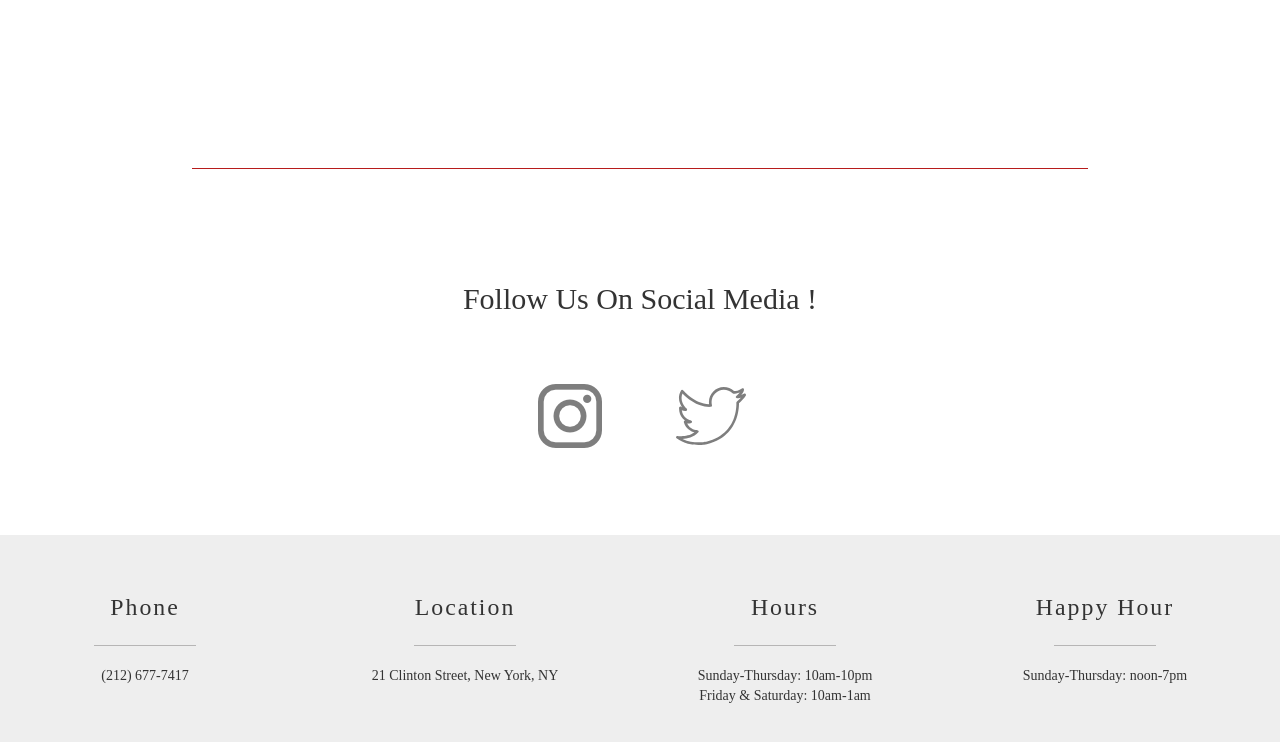
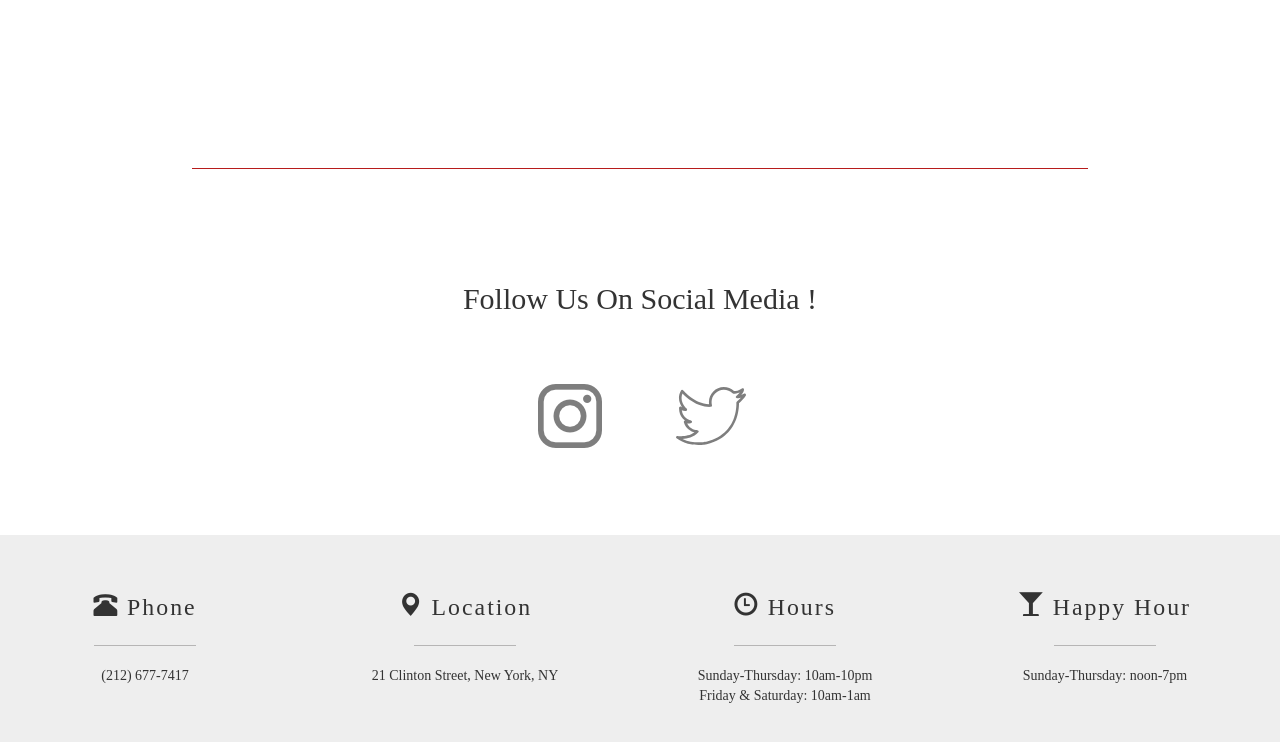
Before and after one commit to heri-g/cocoaBar, a website: page index.html in a window 1280 px wide. Shown: the part 3394-4136 px from the top of the page. Drawn offline with nearby package versions, Linux system fonts and the light colour scheme; some packages are replaced by stand-ins of ours; a script that the page names is missing; a web font is replaced by a local one.

Commit message:
icon
add icons

```diff
--- a/index.html
+++ b/index.html
@@ -286,29 +286,29 @@
     <footer class="container-fluid footerInfo" id="desktopFooter">
         <div class="row  text-center footerRow">
             <div class="col-md-3 col-xs-3">
-                <p>
+                <p><span class="glyphicon glyphicon-phone-alt"></span>
                     Phone<div class="phone"></div>
                 <hr class="miniHr" style="width: 35%">
                     (212) 677-7417
                 </p>
             </div>
             <div class="col-md-3 col-xs-3">
-                <p>
+                <p><span class="glyphicon glyphicon-map-marker"></span>
                     Location
                 <hr class="miniHr" style="width: 35%">
                     21 Clinton Street, New York, NY
                 </p>
             </div>
             <div class="col-md-3 col-xs-3">
-                <p>
-                    Hours
+                <p><span class="glyphicon glyphicon-time"></span>
+                  Hours
                 <hr class="miniHr" style="width: 35%">
                     Sunday-Thursday: 10am-10pm<br>
                     Friday & Saturday: 10am-1am
                 </p>
             </div>
             <div class="col-md-3 col-xs-3">
-                <p>
+                <p><span class="glyphicon glyphicon-glass"></span>
                     Happy Hour
                 <hr class="miniHr" style="width: 35%">
                     Sunday-Thursday: noon-7pm
```
Also changed, not shown: 1 other file.
